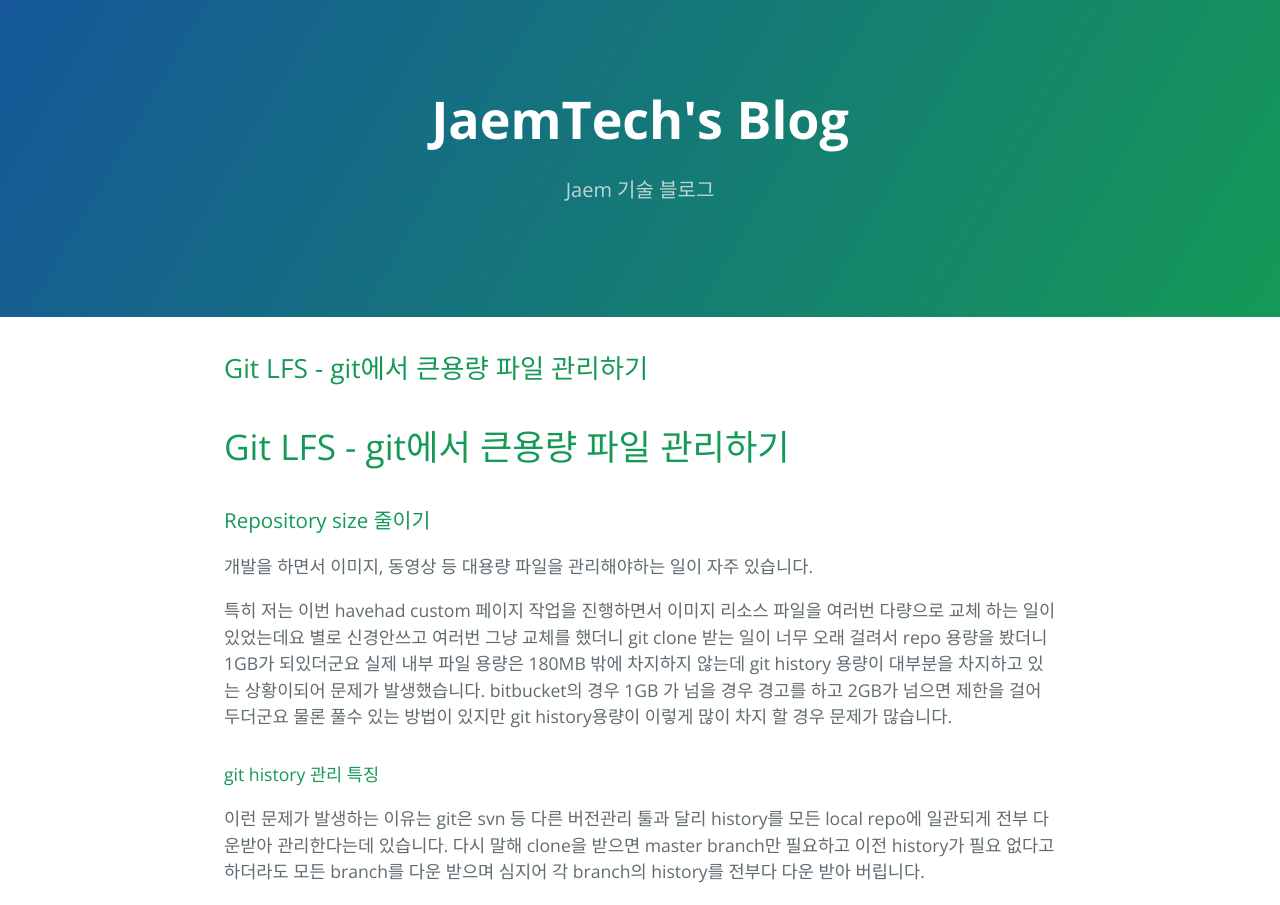
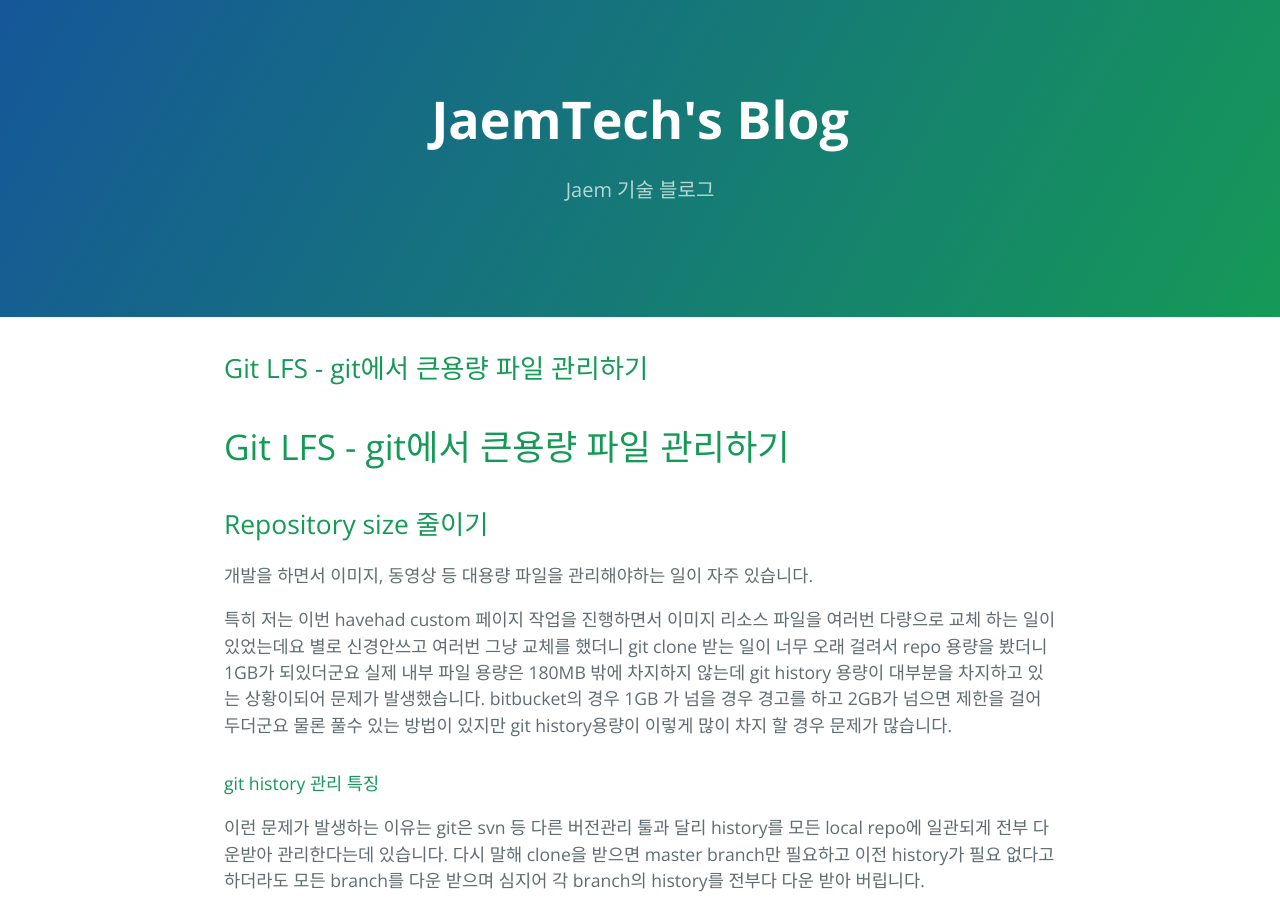
Before and after one commit to pjt3591oo/jaemtech.github.io, a Jekyll site: the page built from _posts/2017-10-08-Git_LFS_대용량 파일 관리하기.md, in a window 1280 px wide. Shown: the top 905 px of the page. Built offline with Jekyll 4.4.1, drawn with Linux system fonts in a browser that asks for light colours; comment, search, counter and statistics services are not loaded.

Commit message:
chage post

```diff
--- a/_posts/2017-10-08-Git_LFS_대용량 파일 관리하기.md
+++ b/_posts/2017-10-08-Git_LFS_대용량 파일 관리하기.md
@@ -9,7 +9,7 @@
 
 # Git LFS - git에서 큰용량 파일 관리하기
 
-### Repository size 줄이기
+## Repository size 줄이기
 
 개발을 하면서 이미지, 동영상 등 대용량 파일을 관리해야하는 일이 자주 있습니다.
 
@@ -35,7 +35,7 @@ https://confluence.atlassian.com/bitbucket/reduce-repository-size-321848262.html
 
 
 
-### Git LFS 사용하기
+## Git LFS 사용하기
 
 사실 진짜 공유하고 싶은 내용은 지금 부터입니다.
 
```
